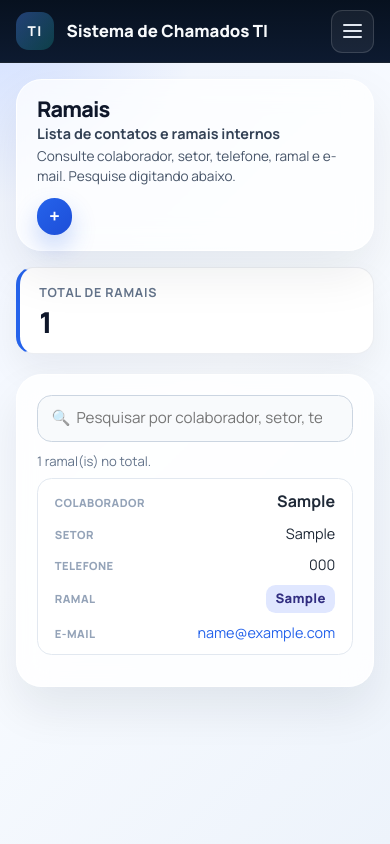
After one commit to fabianopolone123/CHAMADOS3.0, a Django app: page /ramais/ in a window 390 px wide. The commit adds this page. Run offline with Django 5.2, Linux system fonts and the light colour scheme; a user stored in the database is signed in; tables that the repository leaves empty hold one stand-in row (values such as "Sample post").

Commit message:
feat: modulo Ramais (lista telefonica interna com cadastro por e-mail)
Novo modulo no menu lateral (apenas TI/admin):
- Lista de contatos internos (colaborador, setor, telefone, ramal, e-mail)
  com card de resumo (total), busca dinamica client-side (filtra por qualquer
  campo enquanto digita) e tabela responsiva que vira lista de cards no
  celular; ramal em destaque e e-mail como link mailto.
- "Cadastrar novo": modal com todos os campos, onde o e-mail e um select que
  puxa as contas ja cadastradas no modulo Emails (ContaEmail) e preenche o
  colaborador automaticamente ao escolher. Cadastro via POST redireciona e
  notifica pelo toast classico (Django messages), vinculando a ContaEmail.

Model Ramal (migration 0012). A migration de dados 0013 faz o seed inicial
lendo um arquivo LOCAL ignorado pelo Git (seed/ramais_seed.json): os dados
pessoais (nomes/telefones/e-mails) NAO sao versionados; em um clone limpo a
migration nao cadastra nada. Registrado no admin; rotas /ramais/ e
/ramais/criar/, restritas a TI/admin. Novos ramais.css e ramais.js.
.gitignore atualizado (seed/, PDF da lista).

Testes RamalCreateTests (cadastro com e-mail selecionado + permissoes); suite
completa 26 testes OK. Verificado com Playwright em 1440/390px: busca
instantanea, autofill do colaborador e cadastro, sem rolagem horizontal.
Docs e AGENTS.md atualizados.

Co-Authored-By: Claude Opus 4.8 (1M context) <noreply@anthropic.com>

```diff
--- a/core/urls.py
+++ b/core/urls.py
@@ -20,6 +20,8 @@ from .views import (
     email_detail_view,
     email_import_view,
     emails_dashboard_view,
+    ramais_dashboard_view,
+    ramal_create_view,
     emprestimo_anexar_termo_assinado_view,
     emprestimo_baixar_termo_view,
     emprestimo_create_view,
@@ -104,6 +106,8 @@ urlpatterns = [
     path("emails/", emails_dashboard_view, name="emails_dashboard"),
     path("emails/importar/", email_import_view, name="email_import"),
     path("emails/<int:conta_id>/", email_detail_view, name="email_detail"),
+    path("ramais/", ramais_dashboard_view, name="ramais_dashboard"),
+    path("ramais/criar/", ramal_create_view, name="ramal_create"),
     path("historico/", history_view, name="history"),
     path("historico/buscar/", history_search_view, name="history_search"),
     path("login/", login_view, name="login"),
--- a/core/views.py
+++ b/core/views.py
@@ -42,6 +42,7 @@ from .models import (
     OrcamentoContrato,
     OrcamentoDocumento,
     PendenciaTI,
+    Ramal,
     RequisicaoContrato,
     RetiradaInsumoTI,
     SuborcamentoContrato,
@@ -2517,3 +2518,71 @@ def email_detail_view(request, conta_id: int):
     data = _serialize_conta_email(conta)
     data["ok"] = True
     return JsonResponse(data)
+
+
+# ==========================================================================
+# Modulo Ramais: lista telefonica interna (colaborador, setor, telefone,
+# ramal, e-mail). O e-mail e escolhido entre as contas ja cadastradas.
+# ==========================================================================
+
+
+@ti_required
+def ramais_dashboard_view(request):
+    ramais = list(Ramal.objects.all())
+    contas = ContaEmail.objects.all().order_by("primeiro_nome", "sobrenome", "email")
+    opcoes_email = [
+        {"id": c.id, "email": c.email, "nome": c.nome_completo}
+        for c in contas
+    ]
+    context = {
+        "page_title": "Ramais",
+        "ramais": ramais,
+        "total_ramais": len(ramais),
+        "opcoes_email": opcoes_email,
+        "is_admin": is_admin_user(request.user),
+        "is_attendant": is_attendant_user(request.user),
+        "can_view_history": True,
+    }
+    return render(request, "chamados/ramais.html", context)
+
+
+@login_required
+@require_POST
+def ramal_create_view(request):
+    """Cadastra um novo ramal. O e-mail e resolvido a partir da conta de e-mail
+    selecionada (quando informada). Notifica pelo toast classico (Django
+    messages) e redireciona para a listagem."""
+    if not _is_ti(request.user):
+        messages.error(request, "Voce nao tem permissao para cadastrar ramais.")
+        return redirect("ramais_dashboard")
+
+    colaborador = (request.POST.get("colaborador") or "").strip()
+    setor = (request.POST.get("setor") or "").strip()
+    telefone = (request.POST.get("telefone") or "").strip()
+    ramal = (request.POST.get("ramal") or "").strip()
+
+    if len(colaborador) < 2:
+        messages.error(request, "Informe o nome do colaborador (minimo 2 caracteres).")
+        return redirect("ramais_dashboard")
+
+    conta = None
+    email = ""
+    conta_id = (request.POST.get("conta_email") or "").strip()
+    if conta_id:
+        conta = ContaEmail.objects.filter(pk=conta_id).first()
+        if not conta:
+            messages.error(request, "E-mail selecionado invalido.")
+            return redirect("ramais_dashboard")
+        email = conta.email
+
+    Ramal.objects.create(
+        colaborador=colaborador,
+        setor=setor,
+        telefone=telefone,
+        ramal=ramal,
+        email=email,
+        conta_email=conta,
+        criado_por=request.user,
+    )
+    messages.success(request, f"Ramal de {colaborador} cadastrado com sucesso.")
+    return redirect("ramais_dashboard")
--- /dev/null
+++ b/static/css/ramais.css
@@ -0,0 +1,254 @@
+/* ==========================================================================
+   Modulo Ramais: lista telefonica interna (lista + cadastro)
+   ========================================================================== */
+
+.ramais-stats {
+    display: grid;
+    grid-template-columns: repeat(auto-fit, minmax(min(180px, 100%), 1fr));
+    gap: 1rem;
+    margin-bottom: 1.25rem;
+}
+
+.ramais-stat {
+    display: flex;
+    flex-direction: column;
+    gap: 0.3rem;
+    padding: 1rem 1.2rem;
+    background: #fff;
+    border: 1px solid rgba(148, 163, 184, 0.18);
+    border-left: 4px solid #2563eb;
+    border-radius: 1.1rem;
+    box-shadow: 0 16px 34px rgba(15, 23, 42, 0.06);
+}
+
+.ramais-stat__label {
+    font-size: 0.78rem;
+    font-weight: 700;
+    text-transform: uppercase;
+    letter-spacing: 0.06em;
+    color: #64748b;
+}
+
+.ramais-stat__value {
+    font-size: 1.8rem;
+    font-weight: 800;
+    color: #0f172a;
+    line-height: 1;
+}
+
+.ramais-panel {
+    min-width: 0;
+    padding: 1.25rem;
+    background: rgba(255, 255, 255, 0.82);
+    border: 1px solid rgba(255, 255, 255, 0.92);
+    border-radius: 1.6rem;
+    box-shadow: 0 22px 45px rgba(15, 23, 42, 0.08);
+    backdrop-filter: blur(14px);
+}
+
+/* ----- Busca ----- */
+.ramais-search {
+    position: relative;
+    display: flex;
+    align-items: center;
+}
+
+.ramais-search__icon {
+    position: absolute;
+    left: 0.9rem;
+    font-size: 0.95rem;
+    opacity: 0.6;
+    pointer-events: none;
+}
+
+.ramais-search__input {
+    width: 100%;
+    padding: 0.7rem 1rem 0.7rem 2.4rem;
+    border-radius: 0.9rem;
+    border: 1px solid #cbd5e1;
+    background: #f8fafc;
+    font-size: 0.95rem;
+    transition: border-color 0.18s ease, box-shadow 0.18s ease, background 0.18s ease;
+}
+
+.ramais-search__input:focus {
+    outline: none;
+    border-color: #2563eb;
+    background: #fff;
+    box-shadow: 0 0 0 4px rgba(37, 99, 235, 0.14);
+}
+
+.ramais-search__status {
+    margin: 0.6rem 0 0.2rem;
+    font-size: 0.82rem;
+    color: #64748b;
+    min-height: 1rem;
+}
+
+/* ----- Tabela ----- */
+.ramais-table-wrap {
+    min-width: 0;
+    overflow-x: auto;
+    margin-top: 0.4rem;
+}
+
+.ramais-table {
+    width: 100%;
+    border-collapse: collapse;
+    font-size: 0.9rem;
+}
+
+.ramais-table thead th {
+    position: sticky;
+    top: 0;
+    text-align: left;
+    font-size: 0.72rem;
+    text-transform: uppercase;
+    letter-spacing: 0.06em;
+    color: #64748b;
+    background: #f8fafc;
+    padding: 0.6rem 0.8rem;
+    border-bottom: 1px solid #e2e8f0;
+    white-space: nowrap;
+}
+
+.ramais-table tbody td {
+    padding: 0.6rem 0.8rem;
+    border-bottom: 1px solid #f1f5f9;
+    color: #1f2937;
+    vertical-align: middle;
+    overflow-wrap: anywhere;
+}
+
+.ramais-row:hover td {
+    background: #eff5ff;
+}
+
+.ramais-cell--name {
+    font-weight: 700;
+    color: #0f172a;
+}
+
+.ramais-cell--email a {
+    color: #2563eb;
+    text-decoration: none;
+}
+
+.ramais-cell--email a:hover {
+    text-decoration: underline;
+}
+
+.ramais-badge {
+    display: inline-flex;
+    align-items: center;
+    justify-content: center;
+    min-width: 3.2rem;
+    padding: 0.25rem 0.6rem;
+    border-radius: 0.6rem;
+    background: #e0e7ff;
+    color: #312e81;
+    font-weight: 800;
+    font-size: 0.82rem;
+    letter-spacing: 0.02em;
+}
+
+/* ----- Estados vazios ----- */
+.ramais-empty,
+.ramais-empty-state__hint {
+    margin: 0.6rem 0 0;
+    color: #64748b;
+    font-size: 0.9rem;
+}
+
+.ramais-empty-state {
+    padding: 2.5rem 1rem;
+    text-align: center;
+}
+
+.ramais-empty-state__title {
+    margin: 0 0 0.35rem;
+    font-size: 1.05rem;
+    font-weight: 700;
+    color: #0f172a;
+}
+
+.is-hidden {
+    display: none !important;
+}
+
+/* Duas colunas no modal (telefone + ramal). */
+.ramais-field-row {
+    display: grid;
+    grid-template-columns: 1fr 1fr;
+    gap: 0.75rem;
+}
+
+/* Esconde colunas menos importantes conforme a largura. */
+@media (max-width: 900px) {
+    .ramais-col--hide-md {
+        display: none;
+    }
+}
+
+@media (max-width: 700px) {
+    .ramais-col--hide-sm {
+        display: none;
+    }
+}
+
+/* Em telas de celular a tabela vira lista de cards (linha = cartao). */
+@media (max-width: 640px) {
+    .ramais-table thead {
+        display: none;
+    }
+
+    .ramais-table,
+    .ramais-table tbody,
+    .ramais-table tr,
+    .ramais-table td {
+        display: block;
+        width: 100%;
+    }
+
+    .ramais-row {
+        margin-bottom: 0.7rem;
+        padding: 0.35rem 0.2rem;
+        border: 1px solid #e2e8f0;
+        border-radius: 0.9rem;
+        background: #fff;
+    }
+
+    .ramais-row:hover td {
+        background: transparent;
+    }
+
+    .ramais-table tbody td {
+        display: flex;
+        align-items: baseline;
+        justify-content: space-between;
+        gap: 1rem;
+        padding: 0.3rem 0.85rem;
+        border-bottom: 0;
+        text-align: right;
+    }
+
+    .ramais-col--hide-md,
+    .ramais-col--hide-sm {
+        display: flex;
+    }
+
+    .ramais-table tbody td::before {
+        content: attr(data-label);
+        flex: 0 0 auto;
+        font-size: 0.7rem;
+        font-weight: 800;
+        text-transform: uppercase;
+        letter-spacing: 0.04em;
+        color: #94a3b8;
+        text-align: left;
+    }
+
+    .ramais-cell--name {
+        font-size: 1rem;
+    }
+}
--- /dev/null
+++ b/static/js/ramais.js
@@ -0,0 +1,57 @@
+(function () {
+    const appElement = document.querySelector(".ramais-app");
+    if (!appElement) {
+        return;
+    }
+
+    // ---------------- Cadastro (modal) ----------------
+    const createBtn = document.getElementById("createRamalButton");
+    const createModalEl = document.getElementById("createRamalModal");
+    if (createBtn && createModalEl && typeof bootstrap !== "undefined") {
+        const createModal = bootstrap.Modal.getOrCreateInstance(createModalEl);
+        createBtn.addEventListener("click", () => createModal.show());
+    }
+
+    // Ao escolher um e-mail, preenche o colaborador automaticamente (se vazio).
+    const emailSelect = document.getElementById("ramalEmailSelect");
+    const colaboradorInput = document.getElementById("ramalColaborador");
+    emailSelect?.addEventListener("change", () => {
+        const opt = emailSelect.options[emailSelect.selectedIndex];
+        const nome = opt ? opt.getAttribute("data-nome") : "";
+        if (nome && colaboradorInput && !colaboradorInput.value.trim()) {
+            colaboradorInput.value = nome;
+        }
+    });
+
+    // ---------------- Busca (client-side, instantanea) ----------------
+    const searchInput = document.getElementById("ramalSearch");
+    const statusEl = document.getElementById("ramalSearchStatus");
+    const noResults = document.getElementById("ramaisNoResults");
+    const rows = Array.from(document.querySelectorAll(".ramais-row"));
+
+    function updateStatus(visible) {
+        if (!statusEl) return;
+        const total = rows.length;
+        if (!searchInput || !searchInput.value.trim()) {
+            statusEl.textContent = `${total} ramal(is) no total.`;
+        } else {
+            statusEl.textContent = `${visible} de ${total} ramal(is) encontrado(s).`;
+        }
+    }
+
+    function filterRows() {
+        const term = (searchInput?.value || "").trim().toLowerCase();
+        let visible = 0;
+        rows.forEach((row) => {
+            const haystack = row.dataset.search || "";
+            const match = !term || haystack.indexOf(term) !== -1;
+            row.classList.toggle("is-hidden", !match);
+            if (match) visible += 1;
+        });
+        if (noResults) noResults.classList.toggle("is-hidden", visible !== 0 || rows.length === 0);
+        updateStatus(visible);
+    }
+
+    searchInput?.addEventListener("input", filterRows);
+    updateStatus(rows.length);
+})();
--- /dev/null
+++ b/templates/chamados/ramais.html
@@ -0,0 +1,96 @@
+{% extends "base.html" %}
+{% load static %}
+
+{% block title %}{{ page_title }}{% endblock %}
+
+{% block extra_head %}
+<link rel="stylesheet" href="{% static 'css/chamados.css' %}">
+<link rel="stylesheet" href="{% static 'css/contratos.css' %}">
+<link rel="stylesheet" href="{% static 'css/ramais.css' %}">
+{% endblock %}
+
+{% block content %}
+<main class="tickets-app ramais-app">
+    {% csrf_token %}
+    {% include "partials/ti_sidebar.html" with active="ramais" %}
+
+    <section class="tickets-main">
+        <header class="tickets-topbar contratos-topbar">
+            <div class="contratos-topbar__text">
+                <h2 class="topbar-title">Ramais</h2>
+                <p class="contratos-topbar__subtitle">Lista de contatos e ramais internos</p>
+                <p class="topbar-subtitle">Consulte colaborador, setor, telefone, ramal e e-mail. Pesquise digitando abaixo.</p>
+            </div>
+            <button type="button" class="contratos-add-btn" id="createRamalButton" aria-label="Cadastrar novo ramal" title="Cadastrar novo ramal">
+                <span class="contratos-add-btn__icon" aria-hidden="true">+</span>
+                <span class="contratos-add-btn__label">Cadastrar novo</span>
+            </button>
+        </header>
+
+        <section class="ramais-stats">
+            <article class="ramais-stat">
+                <span class="ramais-stat__label">Total de ramais</span>
+                <strong class="ramais-stat__value">{{ total_ramais }}</strong>
+            </article>
+        </section>
+
+        <section class="ramais-panel">
+            <div class="ramais-search">
+                <span class="ramais-search__icon" aria-hidden="true">&#128269;</span>
+                <input
+                    type="search"
+                    id="ramalSearch"
+                    class="ramais-search__input"
+                    placeholder="Pesquisar por colaborador, setor, telefone, ramal ou e-mail..."
+                    autocomplete="off"
+                >
+            </div>
+            <p class="ramais-search__status" id="ramalSearchStatus"></p>
+
+            {% if ramais %}
+            <div class="ramais-table-wrap">
+                <table class="ramais-table" id="ramaisTable">
+                    <thead>
+                        <tr>
+                            <th>Colaborador</th>
+                            <th class="ramais-col--hide-sm">Setor</th>
+                            <th class="ramais-col--hide-sm">Telefone</th>
+                            <th>Ramal</th>
+                            <th class="ramais-col--hide-md">E-mail</th>
+                        </tr>
+                    </thead>
+                    <tbody id="ramaisTableBody">
+                        {% for r in ramais %}
+                        <tr
+                            class="ramais-row"
+                            data-search="{{ r.colaborador|lower }} {{ r.setor|lower }} {{ r.telefone|lower }} {{ r.ramal|lower }} {{ r.email|lower }}"
+                        >
+                            <td data-label="Colaborador" class="ramais-cell--name">{{ r.colaborador|default:"-" }}</td>
+                            <td data-label="Setor" class="ramais-col--hide-sm">{{ r.setor|default:"-" }}</td>
+                            <td data-label="Telefone" class="ramais-col--hide-sm">{{ r.telefone|default:"-" }}</td>
+                            <td data-label="Ramal"><span class="ramais-badge">{{ r.ramal|default:"-" }}</span></td>
+                            <td data-label="E-mail" class="ramais-col--hide-md ramais-cell--email">
+                                {% if r.email %}<a href="mailto:{{ r.email }}">{{ r.email }}</a>{% else %}-{% endif %}
+                            </td>
+                        </tr>
+                        {% endfor %}
+                    </tbody>
+                </table>
+            </div>
+            <p class="ramais-empty is-hidden" id="ramaisNoResults">Nenhum ramal encontrado para a pesquisa.</p>
+            {% else %}
+            <div class="ramais-empty-state">
+                <p class="ramais-empty-state__title">Nenhum ramal cadastrado ainda.</p>
+                <p class="ramais-empty-state__hint">Clique em "Cadastrar novo" para adicionar o primeiro contato.</p>
+            </div>
+            {% endif %}
+        </section>
+    </section>
+</main>
+
+{% include "partials/ramal_create_modal.html" %}
+{% endblock %}
+
+{% block extra_scripts %}
+<script src="{% static 'js/ramais.js' %}"></script>
+{% endblock %}
--- /dev/null
+++ b/templates/partials/ramal_create_modal.html
@@ -0,0 +1,52 @@
+{% load static %}
+<div class="modal fade" id="createRamalModal" tabindex="-1" aria-labelledby="createRamalModalLabel" aria-hidden="true">
+    <div class="modal-dialog modal-dialog-centered">
+        <div class="modal-content create-ticket-modal">
+            <div class="modal-header">
+                <div>
+                    <span class="create-ticket-kicker">Ramais</span>
+                    <h5 class="modal-title" id="createRamalModalLabel">Cadastrar novo ramal</h5>
+                </div>
+                <button type="button" class="btn-close" data-bs-dismiss="modal" aria-label="Fechar"></button>
+            </div>
+
+            <form method="post" action="{% url 'ramal_create' %}" class="create-ticket-form" id="createRamalForm">
+                {% csrf_token %}
+                <div class="modal-body">
+                    <label class="contrato-field">
+                        <span>E-mail (selecione entre as contas cadastradas)</span>
+                        <select class="form-select" name="conta_email" id="ramalEmailSelect">
+                            <option value="" data-nome="">— Selecione um e-mail —</option>
+                            {% for op in opcoes_email %}
+                                <option value="{{ op.id }}" data-nome="{{ op.nome }}">{{ op.nome }} ({{ op.email }})</option>
+                            {% endfor %}
+                        </select>
+                        <small class="contrato-field__help">A lista vem dos e-mails ja cadastrados no modulo Emails.</small>
+                    </label>
+                    <label class="contrato-field">
+                        <span>Colaborador</span>
+                        <input type="text" class="form-control" name="colaborador" id="ramalColaborador" maxlength="255" placeholder="Ex.: Fabiano Polone" required>
+                    </label>
+                    <label class="contrato-field">
+                        <span>Setor</span>
+                        <input type="text" class="form-control" name="setor" maxlength="255" placeholder="Ex.: TI">
+                    </label>
+                    <div class="ramais-field-row">
+                        <label class="contrato-field">
+                            <span>Telefone</span>
+                            <input type="text" class="form-control" name="telefone" maxlength="60" placeholder="Ex.: (16) 3353-8390">
+                        </label>
+                        <label class="contrato-field">
+                            <span>Ramal</span>
+                            <input type="text" class="form-control" name="ramal" maxlength="20" placeholder="Ex.: 8390">
+                        </label>
+                    </div>
+                </div>
+                <div class="modal-footer">
+                    <button type="button" class="btn btn-light" data-bs-dismiss="modal">Cancelar</button>
+                    <button type="submit" class="btn btn-primary" id="createRamalSubmit">Cadastrar ramal</button>
+                </div>
+            </form>
+        </div>
+    </div>
+</div>
--- a/templates/partials/ti_sidebar.html
+++ b/templates/partials/ti_sidebar.html
@@ -1,7 +1,7 @@
 {% comment %}
 Menu lateral padrao da area de TI (Atendente TI / Admin).
 Uso: {% include "partials/ti_sidebar.html" with active="chamados" %}
-Valores de active: "chamados", "contratos", "insumos", "documentos", "emprestimos", "emails", "permissoes".
+Valores de active: "chamados", "contratos", "insumos", "documentos", "emprestimos", "emails", "ramais", "permissoes".
 {% endcomment %}
 <aside class="tickets-sidebar">
     <div class="sidebar-brand">
@@ -64,6 +64,12 @@ Valores de active: "chamados", "contratos", "insumos", "documentos", "emprestimo
             </svg>
             <span>Emails</span>
         </a>
+        <a href="{% url 'ramais_dashboard' %}" class="menu-link{% if active == 'ramais' %} active{% endif %}">
+            <svg class="menu-link__icon" viewBox="0 0 24 24" fill="none" stroke="currentColor" stroke-width="2" stroke-linecap="round" stroke-linejoin="round" aria-hidden="true">
+                <path d="M22 16.92v3a2 2 0 0 1-2.18 2 19.79 19.79 0 0 1-8.63-3.07 19.5 19.5 0 0 1-6-6 19.79 19.79 0 0 1-3.07-8.67A2 2 0 0 1 4.11 2h3a2 2 0 0 1 2 1.72c.13.96.36 1.9.7 2.81a2 2 0 0 1-.45 2.11L8.09 9.91a16 16 0 0 0 6 6l1.27-1.27a2 2 0 0 1 2.11-.45c.9.34 1.85.57 2.81.7A2 2 0 0 1 22 16.92Z"></path>
+            </svg>
+            <span>Ramais</span>
+        </a>
         <a href="{% url 'permissions' %}" class="menu-link{% if active == 'permissoes' %} active{% endif %}">
             <svg class="menu-link__icon" viewBox="0 0 24 24" fill="none" stroke="currentColor" stroke-width="2" stroke-linecap="round" stroke-linejoin="round" aria-hidden="true">
                 <path d="M12 2 4 5v6c0 5 3.4 8.3 8 11 4.6-2.7 8-6 8-11V5l-8-3Z"></path>
```
Also changed, not shown: AGENTS.md (+1 -0 lines), core/admin.py (+8 -0 lines), core/models.py (+40 -0 lines), core/tests.py (+55 -0 lines), docs/00_visao_geral.md (+1 -0 lines), docs/03_modelos.md (+8 -0 lines), docs/04_rotas.md (+2 -0 lines), docs/05_tarefas.md (+1 -0 lines), docs/06_changelog.md (+1 -0 lines), core/migrations/0012_ramal.py (added), core/migrations/0013_seed_ramais.py (added), 1 other file.
